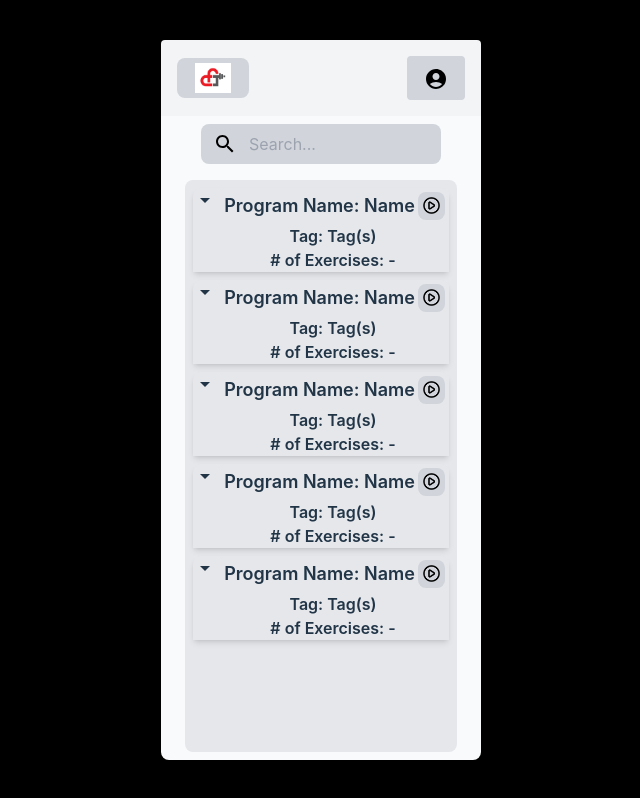
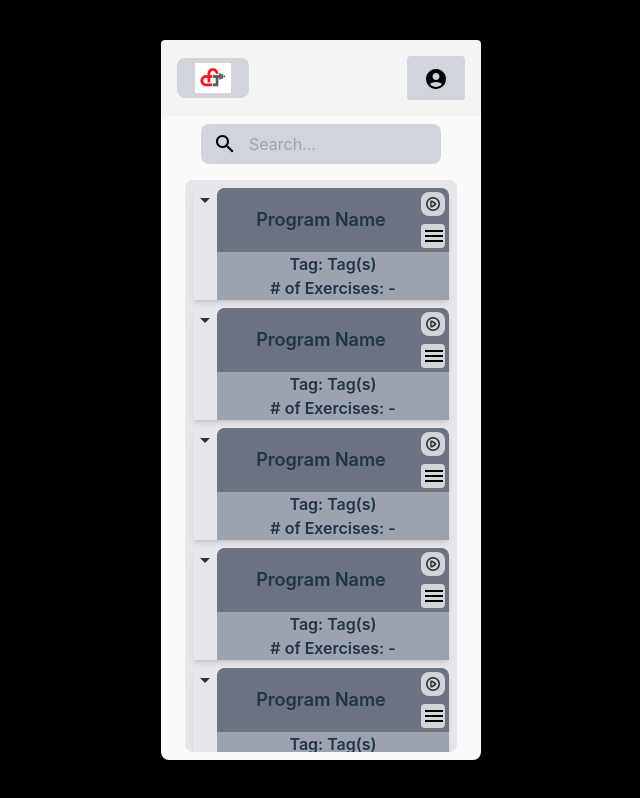
Before and after one commit to JoshuaW13/ConceptFitness, a React (Vite) app in the folder conceptFitness/: page /programs in a window 1280 px wide. Shown: the whole page, without its empty margins (319-959 px from the left). Built offline with nearby package versions, Linux system fonts and the light colour scheme.

Commit message:
Program log, added hambuger and search

```diff
--- a/conceptFitness/src/components/ExerciseInfoHeaderShort.jsx
+++ b/conceptFitness/src/components/ExerciseInfoHeaderShort.jsx
@@ -2,6 +2,7 @@ import React, { useState } from 'react';
 import '../App.css'
 import Popup from './Popup'
 import Menu from "@mui/icons-material/Menu";
+import SearchIcon from "../assets/SearchIcon.png"
 import ExerciseDataPopup from "../components/ExerciseDataPopup"
 
 
@@ -9,6 +10,13 @@ function ExerciseInfoHeaderShort({onClick}) {
 const [isPopupVisible, setIsPopupVisible] = useState(false);
   return (
     <div className='flex p-1 bg-gray-500 w-full rounded-t-lg font-semibold'>
+      <div className='flex flex-col justify-between'>
+        <button
+          className="text-black bg-gray-300 hover:bg-gray-400 w-6 h-6 text-center rounded transition duration-200 focus:outline-none"
+          >
+          <img src={SearchIcon} alt="" className="p-1" />
+        </button>
+      </div>
       <div className='flex flex-col rounded-lg w-[92%]'onClick={onClick}>
           <p className='text-lg rounded-t-lg'>Exercise Name</p>
           <p className='text-base'>Equipment: Machine Name</p>
--- a/conceptFitness/src/components/ProgramLog.jsx
+++ b/conceptFitness/src/components/ProgramLog.jsx
@@ -1,25 +1,39 @@
-import React from 'react'
+import React, { useState }  from 'react'
 import '../App.css'
 import StartIcon from '../assets/startIcon.png'
+import Popup from './Popup'
+import Menu from "@mui/icons-material/Menu";
+import ProgramLogPopup from "../components/ProgramLogPopup"
 import { useNavigate } from 'react-router-dom';
 
 function ProgramLog({onClick}) {
+  const [isPopupVisible, setIsPopupVisible] = useState(false);
+
   const navigate = useNavigate();
-
   const navigateSession = () =>{
     navigate("/session")
   }
 
   return (
-    <div className='bg-gray-200 w-full rounded-t-lg font-semibold' onClick={onClick}>
-        <div className='flex bg-gray-200 rounded-t-lg w-full p-1'>
-          <p className='flex text-lg w-[92%] justify-center'>Program Name: Name</p>
-          <button className='flex w-7 h-7  bg-gray-300' onClick={navigateSession} >
+    <div className='bg-gray-400 w-full rounded-t-lg font-semibold'>
+      <div className='flex bg-gray-500 rounded-t-lg w-full p-1 items-center'>
+        <p className='text-lg w-[92%]' onClick={onClick}>Program Name</p>
+        <div className='flex flex-col h-14 justify-between'>
+          <button className='flex w-6 h-6 bg-gray-300' onClick={navigateSession} >
             <img src={StartIcon} alt="" className="p-1" />
           </button>
+          <button className='flex items-center text-black bg-gray-300 hover:bg-gray-400 w-6 h-6 rounded transition duration-200 focus:outline-none'
+            onClick={() => setIsPopupVisible(!isPopupVisible)}
+            >
+            <Menu />
+            {isPopupVisible && (
+            <Popup className="relative" onClick={() => setIsPopupVisible(false)} Content={ProgramLogPopup}></Popup>
+            )}
+          </button>
         </div>
-        <p className='text-base'>Tag: Tag(s)</p>
-        <p className='text-base'># of Exercises: -</p>
+      </div>
+      <p className='text-base'onClick={onClick}>Tag: Tag(s)</p>
+      <p className='text-base'onClick={onClick}># of Exercises: -</p>
     </div>
   )
 }
--- /dev/null
+++ b/conceptFitness/src/components/ProgramLogPopup.jsx
@@ -0,0 +1,20 @@
+import React from 'react';
+import '../App.css'
+import { useNavigate } from 'react-router-dom';
+
+
+function ExerciseLogPopup() {
+  const navigate = useNavigate();
+
+  const catalogue = () =>{
+    navigate("/catalogue")
+  }
+  return (
+    <div className="flex flex-col">
+          <button onClick={catalogue}>Edit</button>
+          <button>Delete</button>
+    </div>
+  )
+}
+
+export default ExerciseLogPopup
--- a/conceptFitness/src/pages/Programs.jsx
+++ b/conceptFitness/src/pages/Programs.jsx
@@ -4,7 +4,7 @@ import NavBar from '../components/NavBar';
 import HomeButton from '../components/HomeButton'
 import ProfileButton from '../components/ProfileButton'
 import ExerciseInfoShortish from '../components/ExerciseInfoShortish';
-import ExerciseInfoHeader from '../components/ExerciseInfoHeader'
+import ExerciseInfoHeaderShort from '../components/ExerciseInfoHeaderShort'
 import ProgramLog from '../components/ProgramLog';
 import DropDown from '../components/DropDown';
 import SearchBar from '../components/SearchBar';
@@ -18,7 +18,7 @@ function Programs() {
       ()=>
       <DropDown
         key={`dropdown-${i}`}
-        InitialComponent={ExerciseInfoHeader}
+        InitialComponent={ExerciseInfoHeaderShort}
         HiddenComponents={ExerciseInfoShortish}
       />
     );
```
Also changed, not shown: conceptFitness/src/assets/SearchIcon.png (added).
